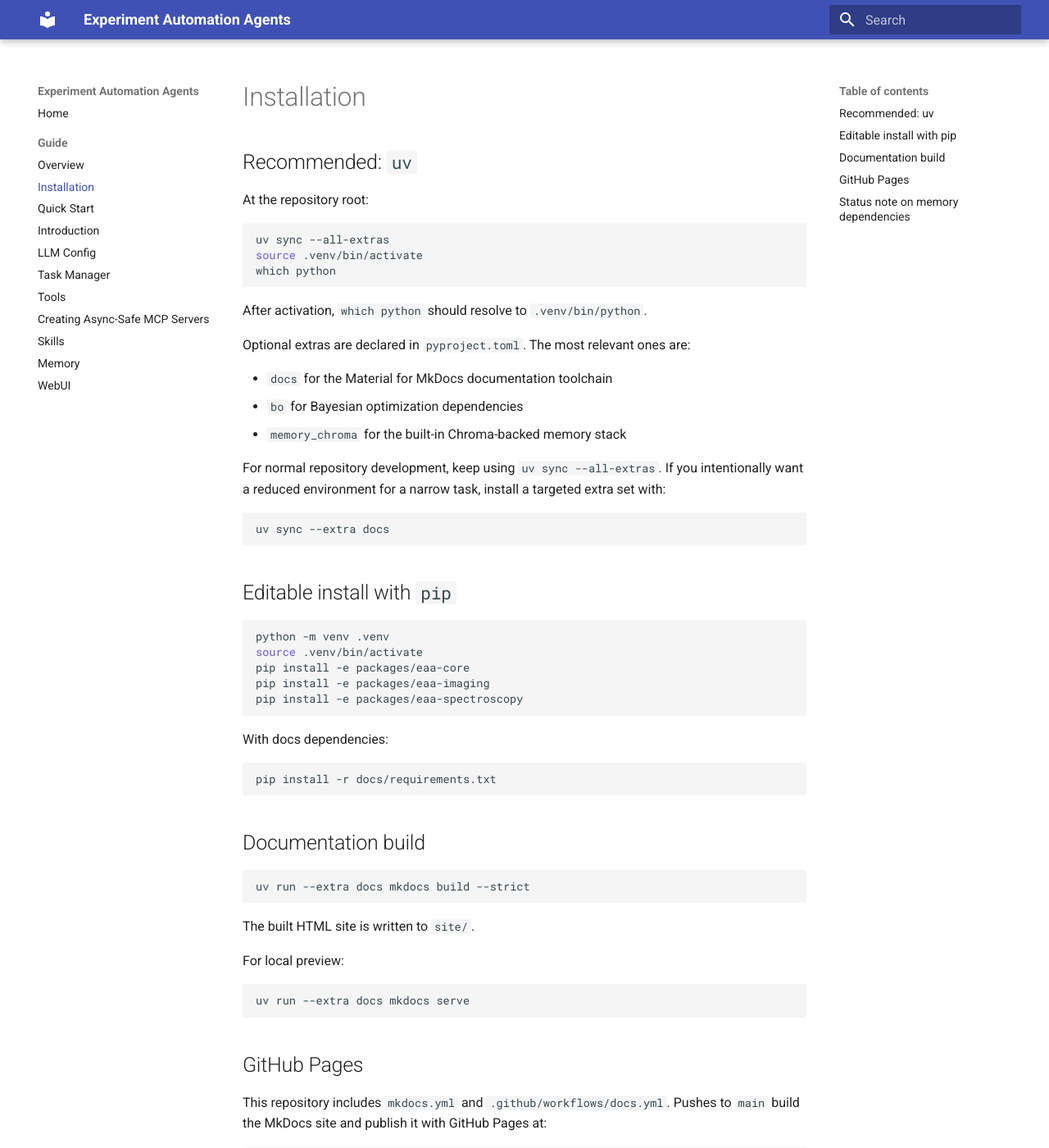
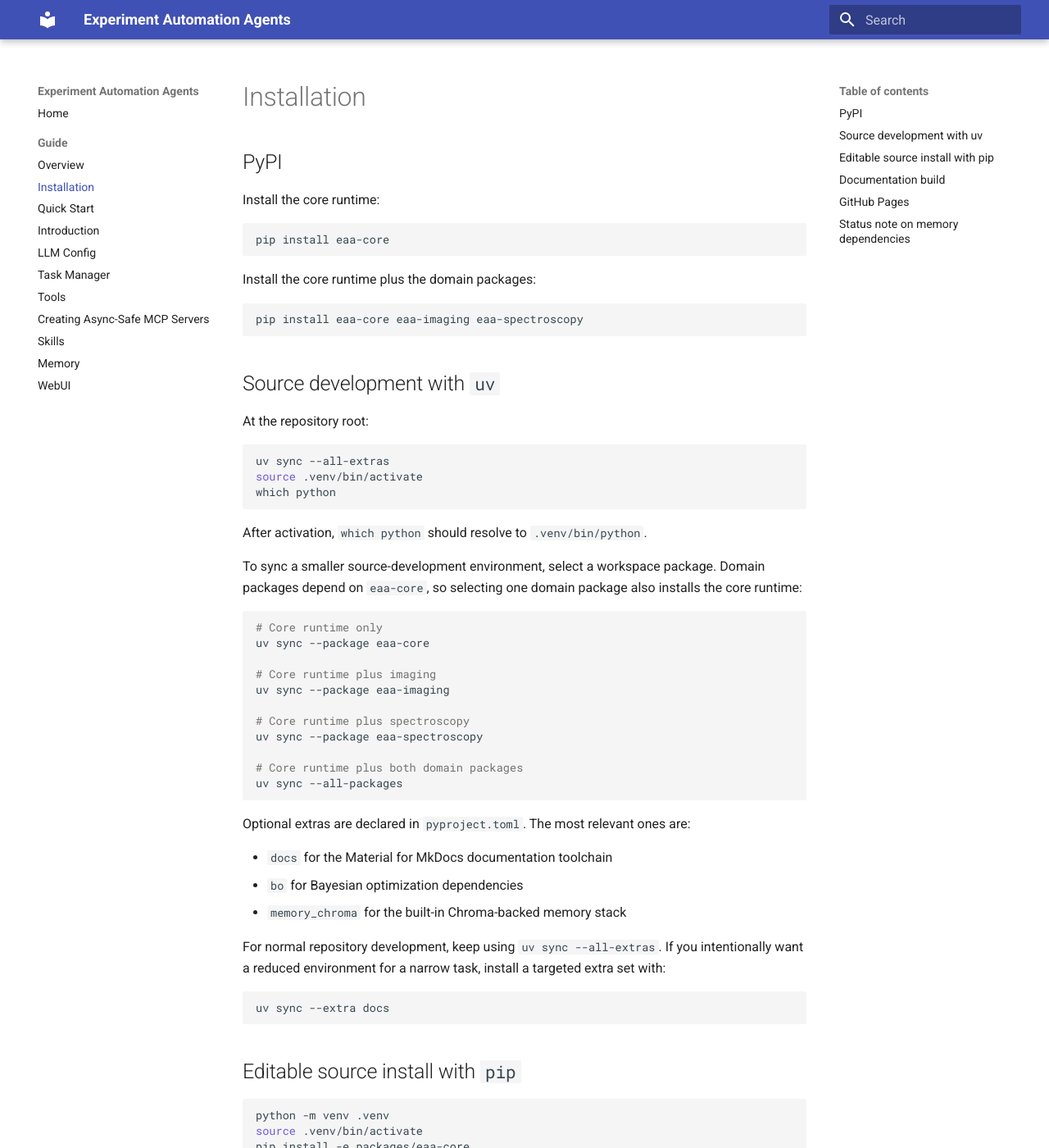
Before and after one commit to AdvancedPhotonSource/EAA, an MkDocs documentation site: the page built from docs/installation.md, in a window 1280 px wide and 1400 px high. Shown: the whole window at 82% size. Built offline with MkDocs 1.6.1 and Material for MkDocs 9.7.7, drawn with Linux system fonts in a browser that asks for light colours.

Commit message:
BUILD: pypi publishing

````diff
--- a/docs/installation.md
+++ b/docs/installation.md
@@ -1,6 +1,20 @@
 # Installation
 
-## Recommended: `uv`
+## PyPI
+
+Install the core runtime:
+
+```bash
+pip install eaa-core
+```
+
+Install the core runtime plus the domain packages:
+
+```bash
+pip install eaa-core eaa-imaging eaa-spectroscopy
+```
+
+## Source development with `uv`
 
 At the repository root:
 
@@ -11,6 +25,24 @@ which python
 ```
 
 After activation, `which python` should resolve to `.venv/bin/python`.
+
+To sync a smaller source-development environment, select a workspace package.
+Domain packages depend on `eaa-core`, so selecting one domain package also
+installs the core runtime:
+
+```bash
+# Core runtime only
+uv sync --package eaa-core
+
+# Core runtime plus imaging
+uv sync --package eaa-imaging
+
+# Core runtime plus spectroscopy
+uv sync --package eaa-spectroscopy
+
+# Core runtime plus both domain packages
+uv sync --all-packages
+```
 
 Optional extras are declared in `pyproject.toml`. The most relevant ones are:
 
@@ -26,7 +58,7 @@ extra set with:
 uv sync --extra docs
 ```
 
-## Editable install with `pip`
+## Editable source install with `pip`
 
 ```bash
 python -m venv .venv
````
Also changed, not shown: README.md (+16 -2 lines), 5 other files.
